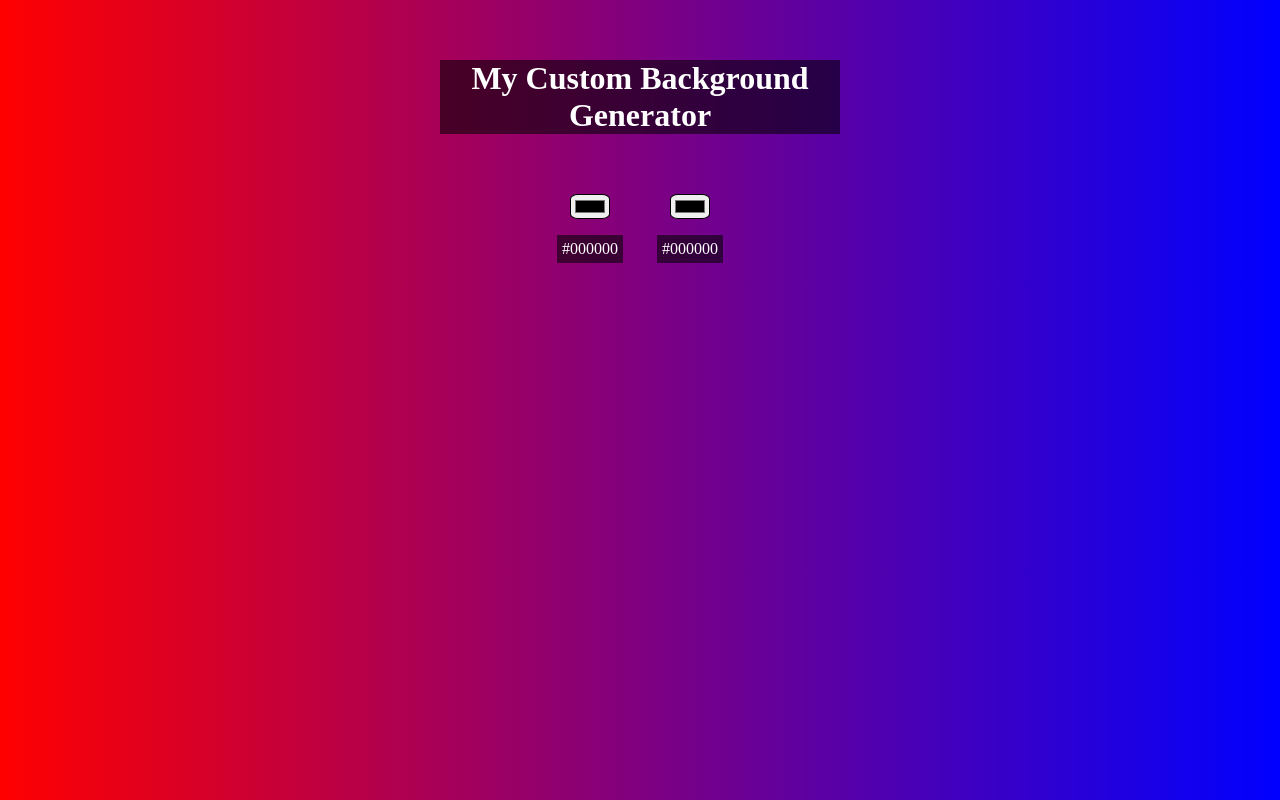
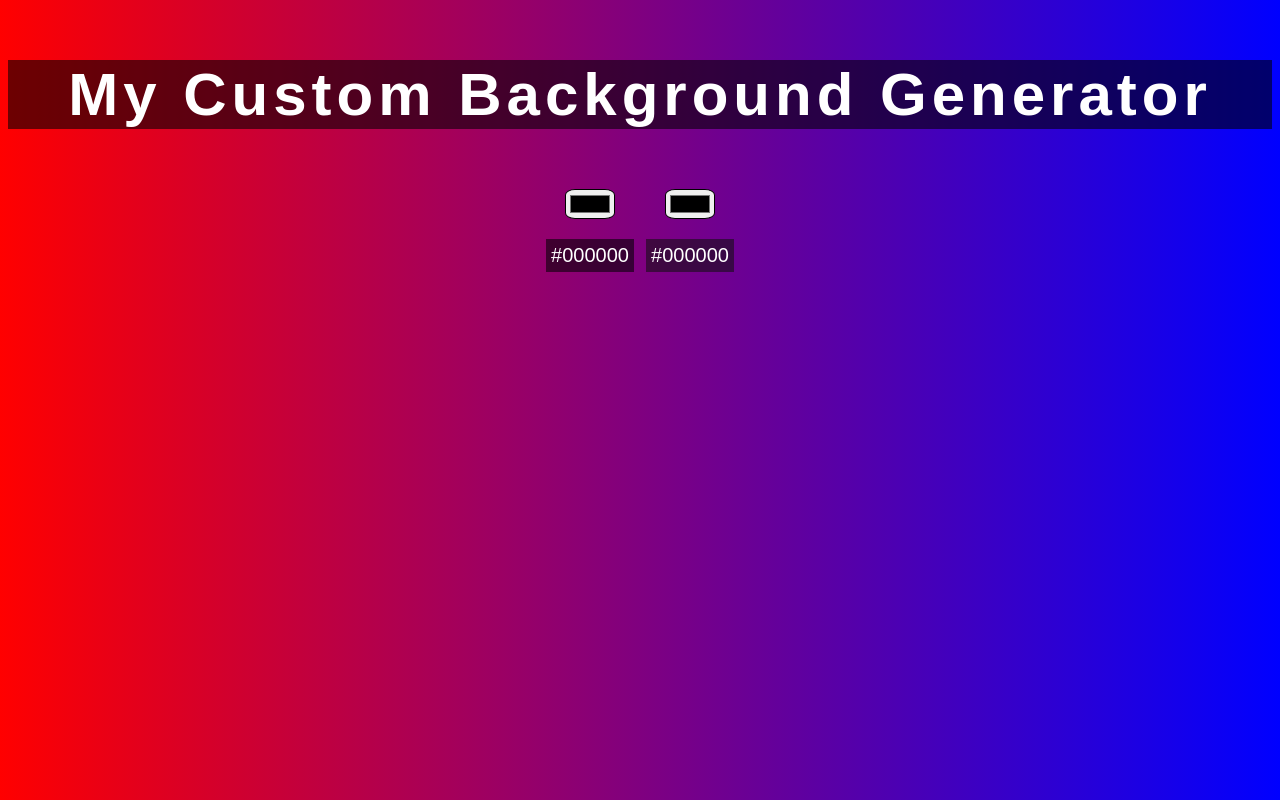
Before and after one commit to JuniorTavarez/my-background-generator, a plain HTML site: page index.html in a window 1280 px wide. Drawn offline with Linux system fonts and the light colour scheme.

Commit message:
updated css

```diff
--- a/style.css
+++ b/style.css
@@ -1,15 +1,19 @@
 body{
     background: linear-gradient(to right, red, blue);
+    font-family: 'Raleway', sans-serif;
+
 }
 
 h1 {
     text-align: center;
     color: white;
-    max-width: 400px;
+    letter-spacing: 5px;
     margin:60px auto;
     background: rgba(0, 0, 0, 0.568);
+    font-size: 60px;
+    max-width: 1400px;
+
 }
-
 .color, .code{
 margin: 0 auto;
 width: 200px;
@@ -19,8 +23,10 @@ justify-content: space-around;
 
 #color1, #color2{
     border-radius: 20%;
-    height: 25px;
-    width: 40px;
+    height: 30px;
+    width: 50px;
+
+
 }
 
 
@@ -32,6 +38,7 @@ justify-content: space-around;
     color: white;
     background: rgba(0, 0, 0, 0.568);
     padding: 5px;
+    font-size: 20px;
 }
 #display-code2{
     display: inline-block;
@@ -39,7 +46,8 @@ justify-content: space-around;
 
 .p2{
     color:  white;
-    background: rgba(0, 0, 0, 0.568);
+    background: rgba(17, 15, 15, 0.568);
     padding: 5px;
+    font-size: 20px;
 
 }
```
